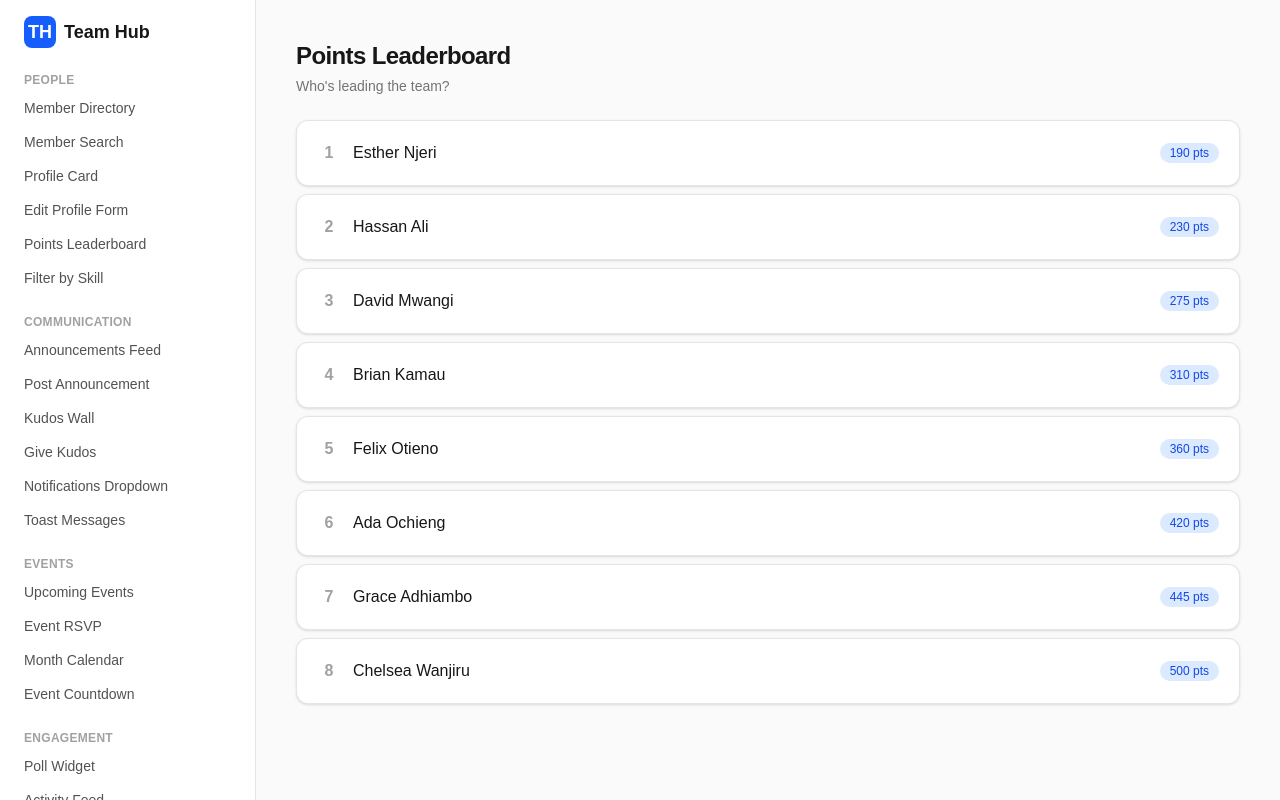
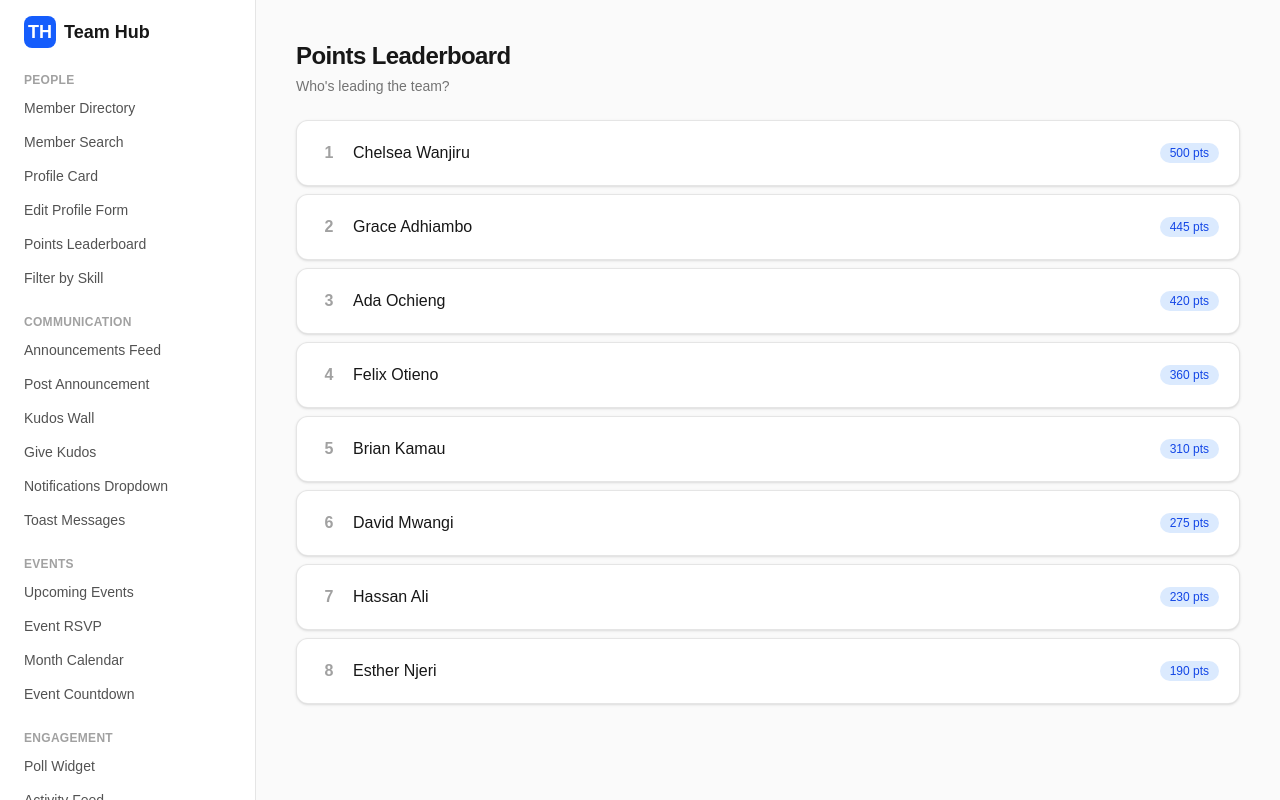
Before and after one commit to mainawycliffe/lovelace-project, a Next.js app: page /features/leaderboard in a window 1280 px wide. Shown: the top 800 px of the page. Built offline with nearby package versions, Linux system fonts and the light colour scheme.

Commit message:
fixed-leaderboard-bug

```diff
--- a/src/app/features/leaderboard/Leaderboard.tsx
+++ b/src/app/features/leaderboard/Leaderboard.tsx
@@ -9,7 +9,7 @@ import { members } from "@/lib/mock-data";
 // FEWEST points is shown at the top. Fix the sort so the highest scorer
 // is ranked #1.
 export function Leaderboard() {
-  const ranked = [...members].sort((a, b) => a.points - b.points);
+  const ranked = [...members].sort((b, a) => a.points - b.points);
 
   return (
     <ol className="space-y-2">
```
Also changed, not shown: 2 other files (tests, documents, lock files or other folders).
